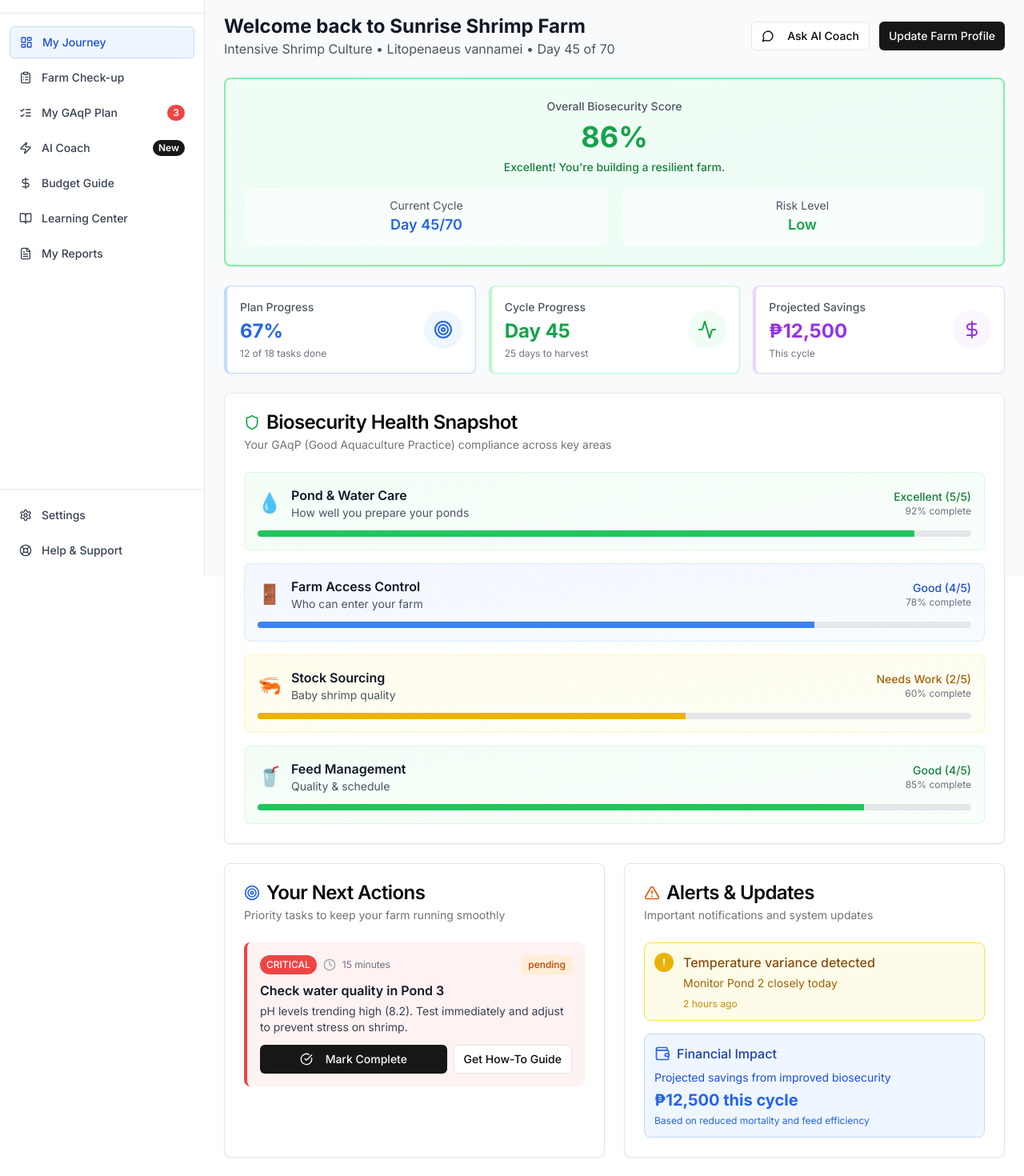
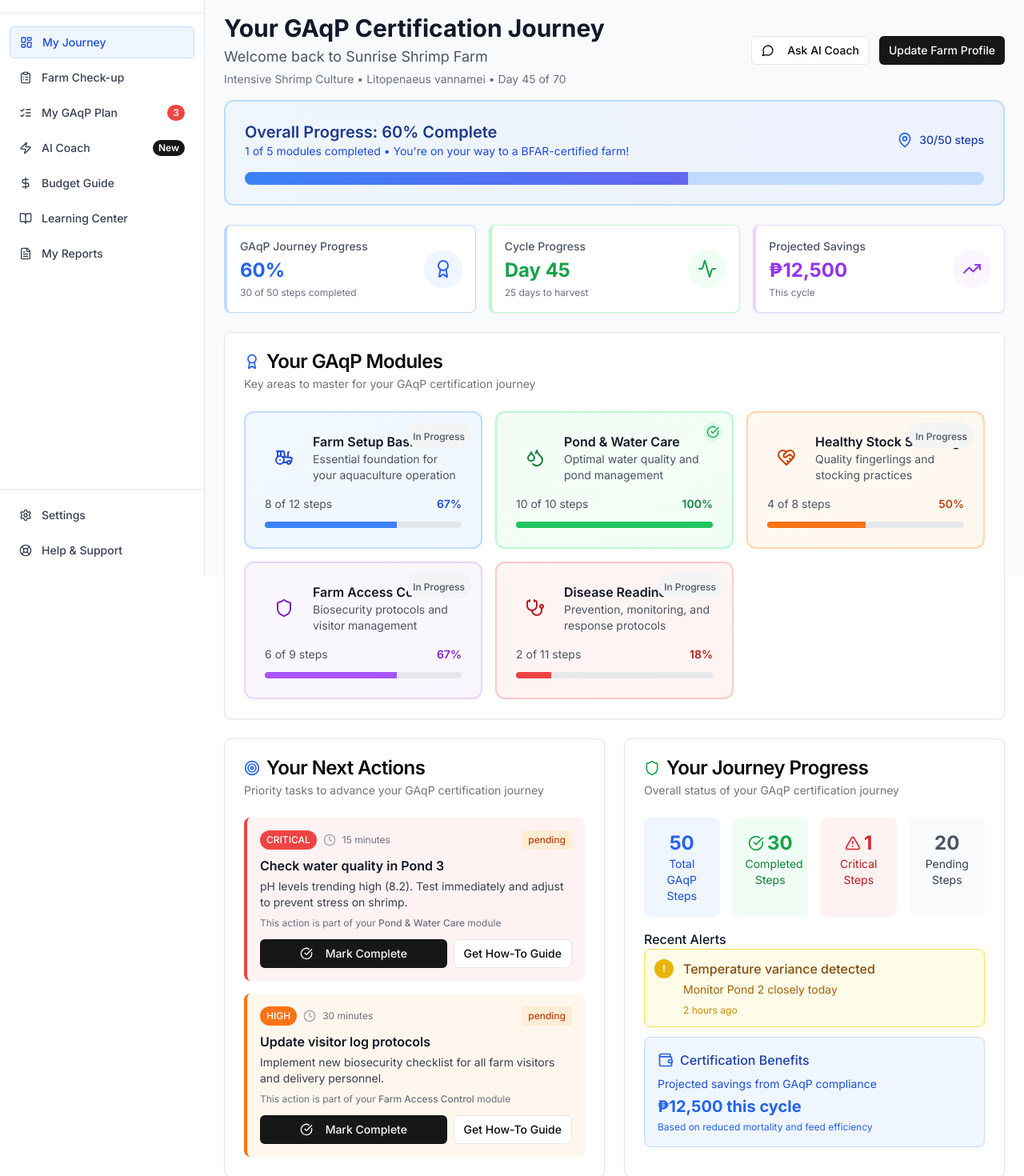
Before and after one commit to Web3-Iligan/LikAI, a Next.js app: page /dashboard in a window 1280 px wide. Shown: the part 80-1550 px from the top of the page at 80% size. Built offline with nearby package versions, Linux system fonts and the light colour scheme.

Commit message:
Refactor DashboardOverview component to enhance GAqP journey modules with improved structure, updated icons, and dynamic progress tracking for better user experience and clarity.

```diff
--- a/components/dashboard/dashboard-overview.tsx
+++ b/components/dashboard/dashboard-overview.tsx
@@ -3,12 +3,18 @@
 import {
   Activity,
   AlertTriangle,
+  Award,
   CheckCircle,
   Clock,
-  DollarSign,
+  Droplets,
+  HeartHandshake,
+  MapPin,
   MessageCircle,
   Shield,
+  Stethoscope,
   Target,
+  Tractor,
+  TrendingUp,
   Wallet,
 } from "lucide-react";
 import Link from "next/link";
@@ -41,71 +47,91 @@ export function DashboardOverview() {
     overallBiosecurityScore: 86,
   });
 
-  // Dynamic GAqP category data - in a real app, this would come from your backend
-  const [gaqpCategories] = useState([
+  // GAqP Journey Modules - 5 key certification areas
+  const [gaqpModules] = useState([
     {
-      id: "pond-water",
+      id: "farm-setup-basics",
+      name: "Farm Setup Basics",
+      description: "Essential foundation for your aquaculture operation",
+      icon: Tractor,
+      completedSteps: 8,
+      totalSteps: 12,
+      status: "in-progress" as const,
+      progress: 67,
+      color: "blue",
+      bgColor: "from-blue-50/80 to-blue-100/40",
+      borderColor: "border-blue-200",
+      textColor: "text-blue-700",
+      barColor: "bg-blue-500",
+      href: "/plan?module=farm-setup-basics",
+    },
+    {
+      id: "pond-water-care",
       name: "Pond & Water Care",
-      description: "How well you prepare your ponds",
-      emoji: "💧",
-      score: 92,
-      level: "Excellent",
-      rating: "5/5",
+      description: "Optimal water quality and pond management",
+      icon: Droplets,
+      completedSteps: 10,
+      totalSteps: 10,
+      status: "complete" as const,
+      progress: 100,
       color: "green",
-      bgColor: "from-green-50/80 to-green-50/40",
-      borderColor: "border-green-200/50",
+      bgColor: "from-green-50/80 to-green-100/40",
+      borderColor: "border-green-200",
       textColor: "text-green-700",
       barColor: "bg-green-500",
-      href: "/plan?category=pond-water",
+      href: "/plan?module=pond-water-care",
     },
     {
-      id: "access-control",
-      name: "Farm Access Control",
-      description: "Who can enter your farm",
-      emoji: "🚪",
-      score: 78,
-      level: "Good",
-      rating: "4/5",
-      color: "blue",
-      bgColor: "from-blue-50/80 to-blue-50/40",
-      borderColor: "border-blue-200/50",
-      textColor: "text-blue-700",
-      barColor: "bg-blue-500",
-      href: "/plan?category=access-control",
+      id: "healthy-stock-sourcing",
+      name: "Healthy Stock Sourcing",
+      description: "Quality fingerlings and stocking practices",
+      icon: HeartHandshake,
+      completedSteps: 4,
+      totalSteps: 8,
+      status: "in-progress" as const,
+      progress: 50,
+      color: "orange",
+      bgColor: "from-orange-50/80 to-orange-100/40",
+      borderColor: "border-orange-200",
+      textColor: "text-orange-700",
+      barColor: "bg-orange-500",
+      href: "/plan?module=healthy-stock-sourcing",
     },
     {
-      id: "stock-sourcing",
-      name: "Stock Sourcing",
-      description: "Baby shrimp quality",
-      emoji: "🦐",
-      score: 60,
-      level: "Needs Work",
-      rating: "2/5",
-      color: "yellow",
-      bgColor: "from-yellow-50/80 to-yellow-50/40",
-      borderColor: "border-yellow-200/50",
-      textColor: "text-yellow-700",
-      barColor: "bg-yellow-500",
-      href: "/plan?category=stock-sourcing",
+      id: "farm-access-control",
+      name: "Farm Access Control",
+      description: "Biosecurity protocols and visitor management",
+      icon: Shield,
+      completedSteps: 6,
+      totalSteps: 9,
+      status: "in-progress" as const,
+      progress: 67,
+      color: "purple",
+      bgColor: "from-purple-50/80 to-purple-100/40",
+      borderColor: "border-purple-200",
+      textColor: "text-purple-700",
+      barColor: "bg-purple-500",
+      href: "/plan?module=farm-access-control",
     },
     {
-      id: "feed-management",
-      name: "Feed Management",
-      description: "Quality & schedule",
-      emoji: "🥤",
-      score: 85,
-      level: "Good",
-      rating: "4/5",
-      color: "green",
-      bgColor: "from-green-50/80 to-green-50/40",
-      borderColor: "border-green-200/50",
-      textColor: "text-green-700",
-      barColor: "bg-green-500",
-      href: "/plan?category=feed-management",
+      id: "disease-readiness",
+      name: "Disease Readiness",
+      description: "Prevention, monitoring, and response protocols",
+      icon: Stethoscope,
+      completedSteps: 2,
+      totalSteps: 11,
+      status: "in-progress" as const,
+      progress: 18,
+      color: "red",
+      bgColor: "from-red-50/80 to-red-100/40",
+      borderColor: "border-red-200",
+      textColor: "text-red-700",
+      barColor: "bg-red-500",
+      href: "/plan?module=disease-readiness",
     },
   ]);
 
-  // Dynamic next actions and alerts
+  // Dynamic next actions with module context
   const [nextActions, setNextActions] = useState([
     {
       id: 1,
@@ -115,7 +141,22 @@ export function DashboardOverview() {
       description:
         "pH levels trending high (8.2). Test immediately and adjust to prevent stress on shrimp.",
       estimatedTime: "15 minutes",
+      moduleId: "pond-water-care",
+      moduleName: "Pond & Water Care",
       href: "/plan?task=water-quality-check",
+      completed: false,
+    },
+    {
+      id: 2,
+      priority: "high",
+      status: "pending",
+      title: "Update visitor log protocols",
+      description:
+        "Implement new biosecurity checklist for all farm visitors and delivery personnel.",
+      estimatedTime: "30 minutes",
+      moduleId: "farm-access-control",
+      moduleName: "Farm Access Control",
+      href: "/plan?task=visitor-protocols",
       completed: false,
     },
   ]);
@@ -148,17 +189,39 @@ export function DashboardOverview() {
     return () => clearInterval(interval);
   }, []);
 
-  // Dynamic quick stats derived from farm data
+  // Calculate overall journey progress
+  const overallProgress = {
+    totalSteps: gaqpModules.reduce((sum, module) => sum + module.totalSteps, 0),
+    completedSteps: gaqpModules.reduce(
+      (sum, module) => sum + module.completedSteps,
+      0
+    ),
+    get percentage() {
+      return Math.round((this.completedSteps / this.totalSteps) * 100);
+    },
+    get criticalSteps() {
+      return nextActions.filter(action => action.priority === "critical")
+        .length;
+    },
+    get pendingSteps() {
+      return this.totalSteps - this.completedSteps;
+    },
+    get completedModules() {
+      return gaqpModules.filter(module => module.status === "complete").length;
+    },
+  };
+
+  // Journey-focused quick stats
   const quickStats = [
     {
-      title: "Plan Progress",
-      value: `${Math.round((farmProfile.completedTasks / farmProfile.totalTasks) * 100)}%`,
-      change: `${farmProfile.completedTasks} of ${farmProfile.totalTasks} tasks done`,
+      title: "GAqP Journey Progress",
+      value: `${overallProgress.percentage}%`,
+      change: `${overallProgress.completedSteps} of ${overallProgress.totalSteps} steps completed`,
       trend: "up",
       color: "text-blue-600",
       bgColor: "bg-blue-50",
       borderColor: "border-blue-200",
-      icon: Target,
+      icon: Award,
       href: "/plan",
     },
     {
@@ -180,7 +243,7 @@ export function DashboardOverview() {
       color: "text-purple-600",
       bgColor: "bg-purple-50",
       borderColor: "border-purple-200",
-      icon: DollarSign,
+      icon: TrendingUp,
       href: "/resources",
     },
   ];
@@ -204,13 +267,18 @@ export function DashboardOverview() {
 
   return (
     <div className="space-y-6">
-      {/* Main Dashboard Header */}
+      {/* GAqP Journey Header */}
+      <div className="space-y-4">
+        {/* Main Journey Title */}
         <div className="flex flex-col space-y-2 md:flex-row md:items-center md:justify-between md:space-y-0">
-        <div>
-          <h1 className="text-2xl font-bold text-gray-900">
+          <div className="space-y-1">
+            <h1 className="text-3xl font-bold text-gray-900">
+              Your GAqP Certification Journey
+            </h1>
+            <p className="text-lg text-gray-600">
               Welcome back to {farmProfile.name}
-          </h1>
-          <p className="text-gray-600">
+            </p>
+            <p className="text-sm text-gray-500">
               {farmProfile.type} • {farmProfile.species} • Day{" "}
               {farmProfile.cycleDay} of {farmProfile.maxCycleDays}
             </p>
@@ -228,38 +296,36 @@ export function DashboardOverview() {
           </div>
         </div>
 
-      {/* Overall Biosecurity Score Card */}
-      <Card className="border-2 border-green-300 bg-gradient-to-br from-green-50 to-emerald-50">
-        <CardContent className="p-6 text-center">
-          <div className="mb-2 text-sm font-medium text-gray-600">
-            Overall Biosecurity Score
+        {/* Overall Progress Bar */}
+        <div className="rounded-xl border-2 border-blue-200 bg-gradient-to-r from-blue-50 to-indigo-50 p-6">
+          <div className="mb-4 flex items-center justify-between">
+            <div>
+              <h2 className="text-xl font-semibold text-blue-900">
+                Overall Progress: {overallProgress.percentage}% Complete
+              </h2>
+              <p className="text-sm text-blue-700">
+                {overallProgress.completedModules} of {gaqpModules.length}{" "}
+                modules completed • You're on your way to a BFAR-certified farm!
+              </p>
             </div>
-          <div className="mb-2 text-4xl font-bold text-green-600">
-            {Math.round(farmProfile.overallBiosecurityScore)}%
+            <div className="flex items-center space-x-2">
+              <MapPin className="h-5 w-5 text-blue-600" />
+              <span className="text-sm font-medium text-blue-800">
+                {overallProgress.completedSteps}/{overallProgress.totalSteps}{" "}
+                steps
+              </span>
             </div>
-          <div className="mb-4 text-sm font-medium text-green-700">
-            {farmProfile.overallBiosecurityScore > 85
-              ? "Excellent! You're building a resilient farm."
-              : "Good progress! Keep improving your biosecurity."}
           </div>
 
-          {/* Quick Status Grid */}
-          <div className="grid grid-cols-2 gap-4">
-            <div className="rounded-lg bg-white/60 p-3">
-              <div className="text-sm text-gray-600">Current Cycle</div>
-              <div className="text-lg font-semibold text-blue-600">
-                Day {farmProfile.cycleDay}/{farmProfile.maxCycleDays}
-              </div>
-            </div>
-            <div className="rounded-lg bg-white/60 p-3">
-              <div className="text-sm text-gray-600">Risk Level</div>
-              <div className="text-lg font-semibold capitalize text-green-600">
-                {farmProfile.riskLevel}
+          {/* Progress Bar */}
+          <div className="h-4 w-full overflow-hidden rounded-full bg-blue-200">
+            <div
+              className="h-full bg-gradient-to-r from-blue-500 to-indigo-500 transition-all duration-500 ease-out"
+              style={{ width: `${overallProgress.percentage}%` }}
+            ></div>
           </div>
         </div>
       </div>
-        </CardContent>
-      </Card>
 
       {/* Quick Stats Grid */}
       <div className="grid grid-cols-1 gap-4 md:grid-cols-3">
@@ -292,58 +358,81 @@ export function DashboardOverview() {
         })}
       </div>
 
-      {/* GAqP Categories Health Overview */}
+      {/* GAqP Journey Modules */}
       <Card>
         <CardHeader>
           <CardTitle className="flex items-center gap-2">
-            <Shield className="h-5 w-5 text-green-600" />
-            Biosecurity Health Snapshot
+            <Award className="h-5 w-5 text-blue-600" />
+            Your GAqP Modules
           </CardTitle>
           <CardDescription>
-            Your GAqP (Good Aquaculture Practice) compliance across key areas
+            Key areas to master for your GAqP certification journey
           </CardDescription>
         </CardHeader>
         <CardContent>
-          <div className="grid gap-4">
-            {gaqpCategories.map(category => (
-              <Link key={category.id} href={category.href} className="group">
+          <div className="grid gap-4 md:grid-cols-2 lg:grid-cols-3">
+            {gaqpModules.map(module => {
+              const IconComponent = module.icon;
+              return (
+                <Link key={module.id} href={module.href} className="group">
                   <div
-                  className={`rounded-lg border ${category.borderColor} bg-gradient-to-br ${category.bgColor} p-4 transition-all hover:scale-[1.02] hover:shadow-md`}
+                    className={`relative rounded-xl border-2 ${module.borderColor} bg-gradient-to-br ${module.bgColor} p-6 transition-all duration-200 hover:scale-[1.02] hover:shadow-lg`}
                   >
-                  <div className="mb-3 flex items-center justify-between">
-                    <div className="flex items-center space-x-3">
-                      <span className="text-2xl" aria-hidden="true">
-                        {category.emoji}
+                    {/* Status Badge */}
+                    <div className="absolute right-3 top-3">
+                      {module.status === "complete" ? (
+                        <div className="rounded-full bg-green-100 p-1">
+                          <CheckCircle className="h-4 w-4 text-green-600" />
+                        </div>
+                      ) : (
+                        <div className="rounded-full bg-gray-100 px-2 py-1">
+                          <span className="text-xs font-medium text-gray-600">
+                            In Progress
                           </span>
+                        </div>
+                      )}
+                    </div>
+
+                    {/* Module Icon */}
+                    <div className="mb-4 flex items-center space-x-3">
+                      <div className={`rounded-lg p-3 ${module.bgColor}`}>
+                        <IconComponent
+                          className={`h-6 w-6 ${module.textColor}`}
+                        />
+                      </div>
                       <div>
                         <h3 className="font-semibold text-gray-900 group-hover:text-gray-700">
-                          {category.name}
+                          {module.name}
                         </h3>
-                        <p className="text-sm text-gray-600">
-                          {category.description}
+                        <p className="text-sm text-gray-600 group-hover:text-gray-500">
+                          {module.description}
                         </p>
                       </div>
                     </div>
-                    <div className="text-right">
+
+                    {/* Progress Info */}
+                    <div className="mb-3 flex items-center justify-between">
+                      <div className="text-sm text-gray-600">
+                        {module.completedSteps} of {module.totalSteps} steps
+                      </div>
                       <div
-                        className={`text-sm font-medium ${category.textColor}`}
+                        className={`text-sm font-semibold ${module.textColor}`}
                       >
-                        {category.level} ({category.rating})
-                      </div>
-                      <div className="text-xs text-gray-500">
-                        {category.score}% complete
+                        {module.progress}%
                       </div>
                     </div>
-                  </div>
+
+                    {/* Progress Bar */}
                     <div className="h-2 w-full overflow-hidden rounded-full bg-gray-200">
                       <div
-                      className={`h-full ${category.barColor} transition-all duration-300`}
-                      style={{ width: `${category.score}%` }}
+                        className={`h-full ${module.barColor} transition-all duration-500`}
+                        style={{ width: `${module.progress}%` }}
                       ></div>
                     </div>
                   </div>
                 </Link>
-            ))}
+              );
+            })}
           </div>
         </CardContent>
       </Card>
@@ -358,12 +447,12 @@ export function DashboardOverview() {
               Your Next Actions
             </CardTitle>
             <CardDescription>
-              Priority tasks to keep your farm running smoothly
+              Priority tasks to advance your GAqP certification journey
             </CardDescription>
           </CardHeader>
           <CardContent>
             <div className="space-y-4">
-              {nextActions.map(action => (
+              {nextActions.slice(0, 2).map(action => (
                 <div
                   key={action.id}
                   className={`rounded-lg border-l-4 p-4 ${
@@ -408,8 +497,15 @@ export function DashboardOverview() {
                   <h4 className="mb-1 font-semibold text-gray-900">
                     {action.title}
                   </h4>
-                  <p className="mb-3 text-sm text-gray-700">
+                  <p className="mb-2 text-sm text-gray-700">
                     {action.description}
+                  </p>
+
+                  {/* Module Context */}
+                  <p className="mb-3 text-xs text-gray-500">
+                    This action is part of your{" "}
+                    <span className="font-medium">{action.moduleName}</span>{" "}
+                    module
                   </p>
 
                   <div className="flex space-x-2">
@@ -433,19 +529,52 @@ export function DashboardOverview() {
           </CardContent>
         </Card>
 
-        {/* Alerts and Updates */}
+        {/* Journey Progress Summary */}
         <Card>
           <CardHeader>
             <CardTitle className="flex items-center gap-2">
-              <AlertTriangle className="h-5 w-5 text-orange-600" />
-              Alerts & Updates
+              <Shield className="h-5 w-5 text-green-600" />
+              Your Journey Progress
             </CardTitle>
             <CardDescription>
-              Important notifications and system updates
+              Overall status of your GAqP certification journey
             </CardDescription>
           </CardHeader>
           <CardContent>
             <div className="space-y-4">
+              {/* Overall Metrics */}
+              <div className="grid grid-cols-2 gap-4 md:grid-cols-4">
+                <div className="rounded-lg bg-blue-50 p-4 text-center">
+                  <div className="text-2xl font-bold text-blue-600">
+                    {overallProgress.totalSteps}
+                  </div>
+                  <div className="text-sm text-blue-700">Total GAqP Steps</div>
+                </div>
+                <div className="rounded-lg bg-green-50 p-4 text-center">
+                  <div className="flex items-center justify-center text-2xl font-bold text-green-600">
+                    <CheckCircle className="mr-1 h-5 w-5" />
+                    {overallProgress.completedSteps}
+                  </div>
+                  <div className="text-sm text-green-700">Completed Steps</div>
+                </div>
+                <div className="rounded-lg bg-red-50 p-4 text-center">
+                  <div className="flex items-center justify-center text-2xl font-bold text-red-600">
+                    <AlertTriangle className="mr-1 h-5 w-5" />
+                    {overallProgress.criticalSteps}
+                  </div>
+                  <div className="text-sm text-red-700">Critical Steps</div>
+                </div>
+                <div className="rounded-lg bg-gray-50 p-4 text-center">
+                  <div className="text-2xl font-bold text-gray-600">
+                    {overallProgress.pendingSteps}
+                  </div>
+                  <div className="text-sm text-gray-700">Pending Steps</div>
+                </div>
+              </div>
+
+              {/* Alerts */}
+              <div className="space-y-3">
+                <h4 className="font-medium text-gray-900">Recent Alerts</h4>
                 {alerts.map(alert => (
                   <Link key={alert.id} href={alert.href} className="group">
                     <div className="flex items-start space-x-3 rounded-lg border border-yellow-300 bg-yellow-50 p-3 transition-colors group-hover:bg-yellow-100">
@@ -453,9 +582,9 @@ export function DashboardOverview() {
                         <span className="text-xs font-bold text-white">!</span>
                       </div>
                       <div className="min-w-0 flex-1">
-                      <h4 className="font-medium text-yellow-800 group-hover:text-yellow-900">
+                        <h5 className="font-medium text-yellow-800 group-hover:text-yellow-900">
                           {alert.title}
-                      </h4>
+                        </h5>
                         <p className="mt-1 text-sm text-yellow-700">
                           {alert.description}
                         </p>
@@ -468,15 +597,15 @@ export function DashboardOverview() {
                 ))}
 
                 {/* Financial Impact */}
-              <div className="rounded-lg border border-blue-200 bg-blue-50 p-3">
+                <div className="rounded-lg border border-blue-200 bg-blue-50 p-4">
                   <div className="mb-2 flex items-center space-x-2">
                     <Wallet className="h-5 w-5 text-blue-600" />
-                  <h4 className="font-medium text-blue-800">
-                    Financial Impact
-                  </h4>
+                    <h5 className="font-medium text-blue-800">
+                      Certification Benefits
+                    </h5>
                   </div>
                   <p className="mb-1 text-sm text-blue-700">
-                  Projected savings from improved biosecurity
+                    Projected savings from GAqP compliance
                   </p>
                   <p className="text-xl font-bold text-blue-600">
                     ₱12,500 this cycle
@@ -486,6 +615,7 @@ export function DashboardOverview() {
                   </p>
                 </div>
               </div>
+            </div>
           </CardContent>
         </Card>
       </div>
```
Lines whose indentation alone changed are shown as unchanged.
